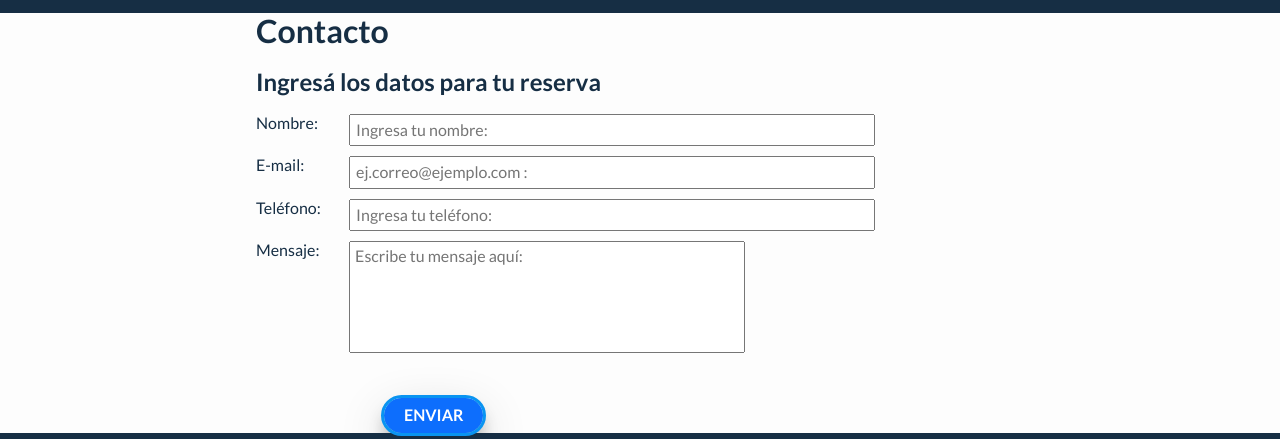
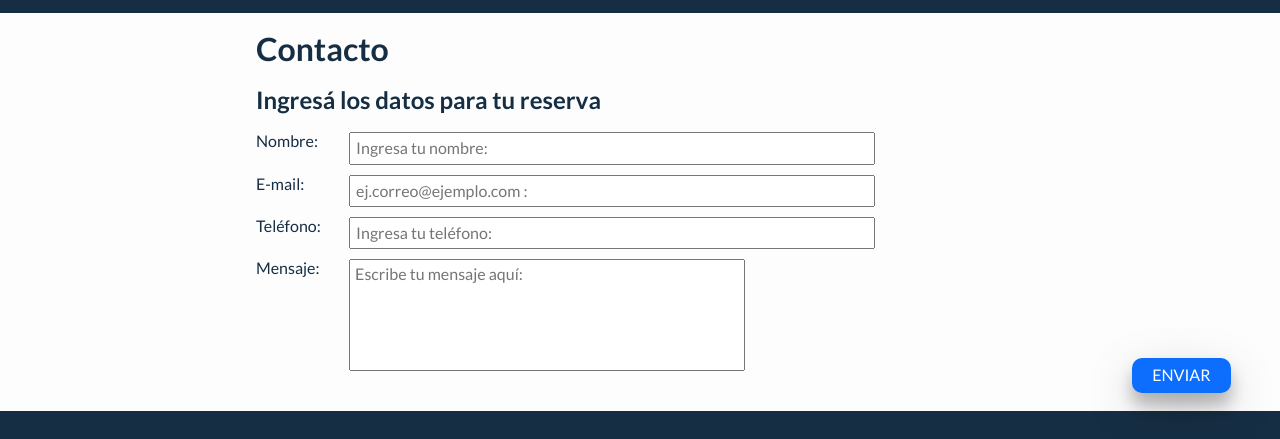
Before and after one commit to Leandro-Andres-Angeli/tp-1-desarrollo-web-uner, a website: page public/contacto.html in a window 1280 px wide. Shown: the part 77-516 px from the top of the page. Drawn offline with Linux system fonts and the light colour scheme.

Commit message:
cambios en contacto y estilos

```diff
--- a/public/common/estilos.css
+++ b/public/common/estilos.css
@@ -200,7 +200,24 @@ button {
   padding-left: 20%;
 }
 
+.boton-enviar {
+  background-color: #0d6efd;
+  border: #162e44;
+  color: white;
+  padding: 8px 20px;
+  text-align: center;
+  font-size: 16px;
+  margin-left:30%;
+  border-radius: 10px;
+  transition-duration: 0, 4s;
+  box-shadow: 0 12px 16px 0 rgba(0, 0, 0, 0.24),
+    0 17px 50px 0 rgba(0, 0, 0, 0.19);
 
+}
+.boton-enviar:hover {
+  background-color: var(--secondary-color);
+  color: #162e44;
+}
 /* barra de navegacion de contacto*/
 
 .nav {
--- a/public/contacto.html
+++ b/public/contacto.html
@@ -49,7 +49,6 @@
           <h2>Alojar</h2>
         </a>
 
-
         </div>
 
         <ul class="nav--links">
@@ -61,11 +60,10 @@
     </header>
 
     <main>
-    <div class="contacto">
+    <div class="contacto"><br>
       <h1>Contacto</h1><br>
       <h2>Ingresá los datos para tu reserva</h2><br>
     </div>
-
 
     <form class="formulario">
       <label for="nombre">Nombre:</label>
@@ -80,14 +78,13 @@
       <label for="nombre">Mensaje:</label>
       <textarea class="mensajetextarea" id="mensaje"  placeholder="Escribe tu mensaje aquí:"></textarea>
 
-
-      <button class="icon-btn btn-index ml-30" type="submit">ENVIAR</button>
+      <button class="boton-enviar" type="submit">ENVIAR</button>
     </form>
 
   </div>
 
 </main>
-
+<br>
 <footer>
   <div class="enlaces">
     <div>
```
